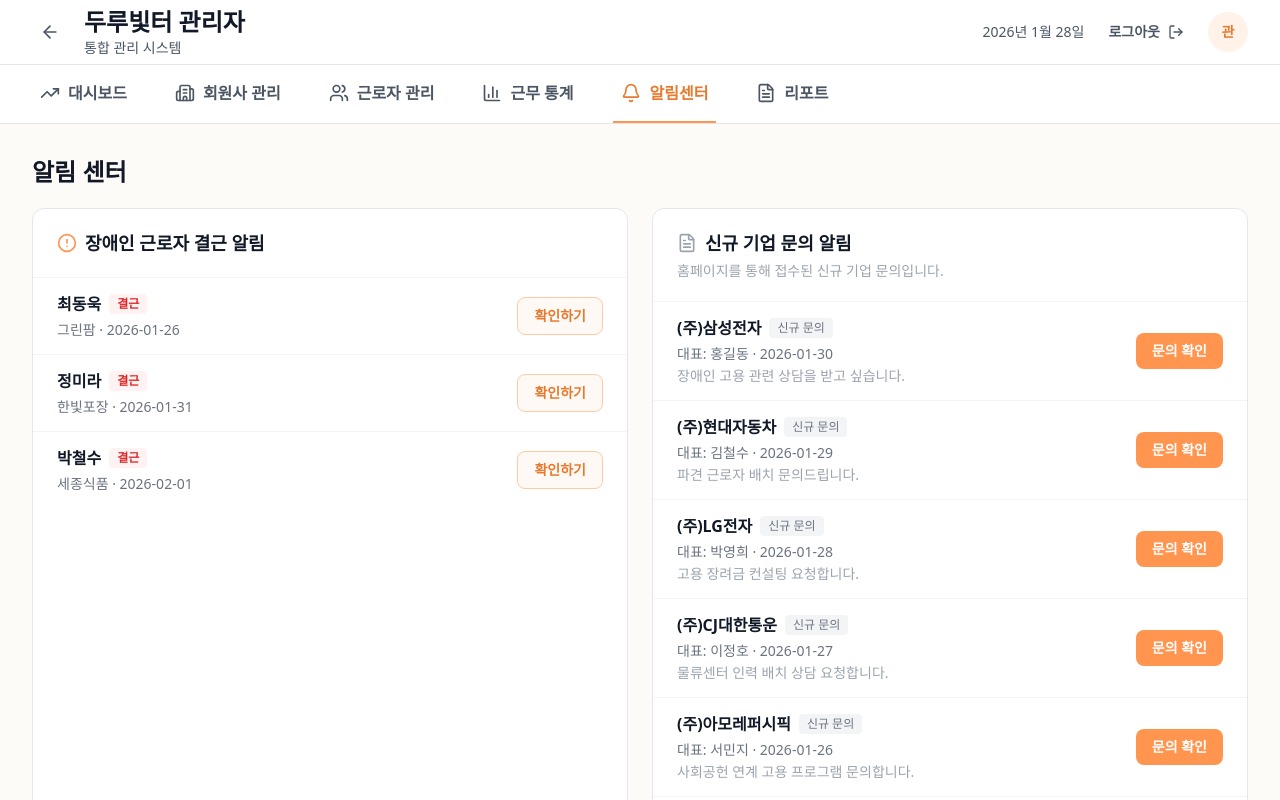
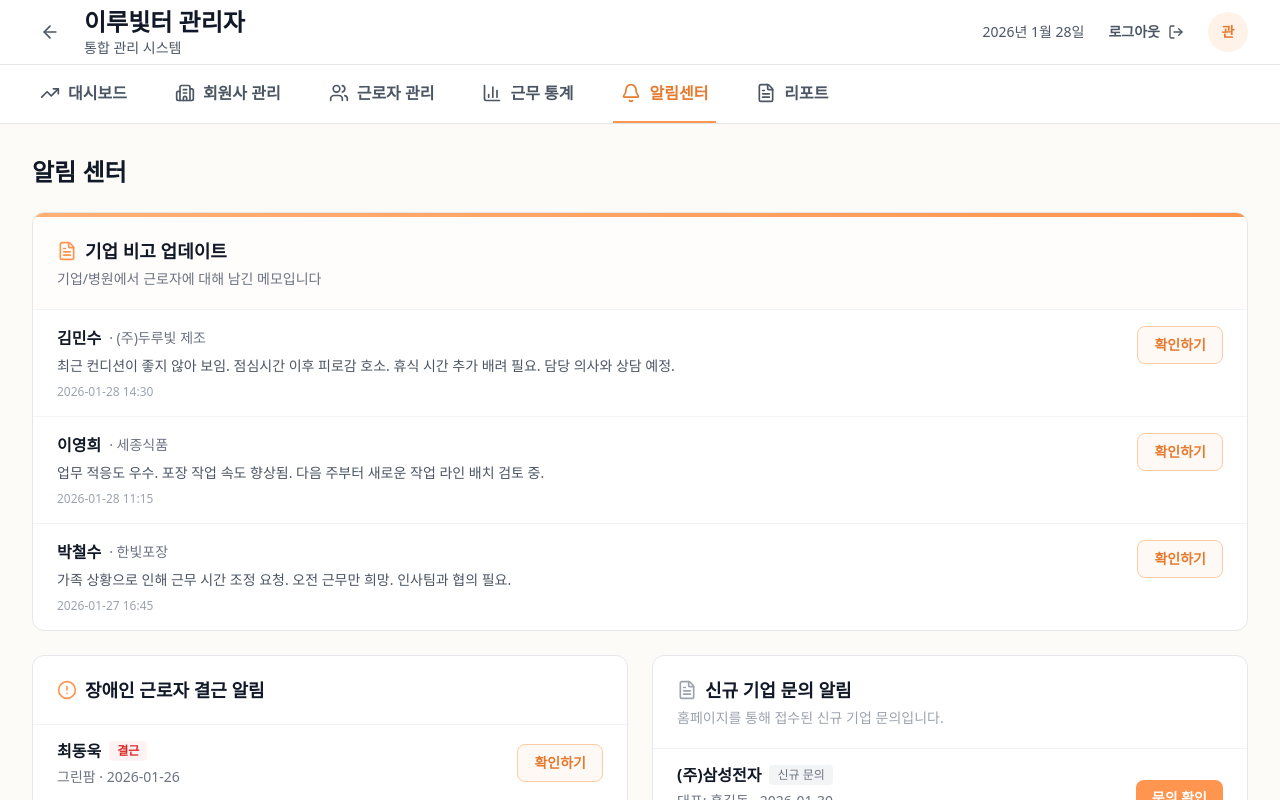
Before and after one commit to etax119-arch/irubitteo, a Next.js app: page /admin/notifications in a window 1280 px wide. Shown: the top 800 px of the page. Built offline with nearby package versions, Linux system fonts and the light colour scheme; no server answers; a web font is replaced by a local one.

Commit message:
이루빛 관리자 페이지 알림센터 디자인 변경

```diff
--- /dev/null
+++ b/app/admin/_components/NoteUpdateAlertList.tsx
@@ -0,0 +1,71 @@
+'use client';
+
+import { FileText } from 'lucide-react';
+
+export interface NoteUpdateAlert {
+  id: number;
+  workerName: string;
+  companyName: string;
+  noteContent: string;
+  updatedAt: string;
+}
+
+interface NoteUpdateAlertListProps {
+  alerts: NoteUpdateAlert[];
+  onViewDetail: (workerId: number) => void;
+}
+
+export function NoteUpdateAlertList({ alerts, onViewDetail }: NoteUpdateAlertListProps) {
+  return (
+    <div className="bg-white rounded-xl border border-gray-200 overflow-hidden">
+      {/* 상단 오렌지 포인트 라인 */}
+      <div className="h-1 bg-gradient-to-r from-duru-orange-400 to-duru-orange-500" />
+
+      <div className="px-6 py-5 border-b border-gray-100 bg-duru-orange-50/30">
+        <h3 className="text-lg font-bold text-gray-900 flex items-center gap-2">
+          <FileText className="w-5 h-5 text-duru-orange-500" />
+          기업 비고 업데이트
+        </h3>
+        <p className="text-sm text-gray-500 mt-1">기업/병원에서 근로자에 대해 남긴 메모입니다</p>
+      </div>
+
+      <div className="divide-y divide-gray-100">
+        {alerts.length > 0 ? (
+          alerts.map((alert) => (
+            <div key={alert.id} className="px-6 py-4 hover:bg-gray-50 transition-colors">
+              <div className="flex items-start gap-4">
+                <div className="flex-1 min-w-0">
+                  {/* 근로자 이름 + 소속 기업 */}
+                  <div className="flex items-center gap-2 mb-1.5">
+                    <span className="font-bold text-gray-900">{alert.workerName}</span>
+                    <span className="text-sm text-gray-500">· {alert.companyName}</span>
+                  </div>
+
+                  {/* 비고 내용 (2~3줄 말줄임) */}
+                  <p className="text-sm text-gray-600 line-clamp-2 mb-2">
+                    {alert.noteContent}
+                  </p>
+
+                  {/* 업데이트 일자 */}
+                  <p className="text-xs text-gray-400">{alert.updatedAt}</p>
+                </div>
+
+                {/* 확인하기 버튼 */}
+                <button
+                  onClick={() => onViewDetail(alert.id)}
+                  className="px-4 py-2 rounded-lg border border-duru-orange-300 bg-duru-orange-50 text-duru-orange-600 hover:bg-duru-orange-100 text-sm font-semibold whitespace-nowrap transition-colors shrink-0"
+                >
+                  확인하기
+                </button>
+              </div>
+            </div>
+          ))
+        ) : (
+          <div className="py-16 text-center text-gray-400 text-sm">
+            현재 확인할 비고 업데이트가 없습니다.
+          </div>
+        )}
+      </div>
+    </div>
+  );
+}
--- a/app/admin/_components/PrintPreviewModal.tsx
+++ b/app/admin/_components/PrintPreviewModal.tsx
@@ -250,14 +250,14 @@ function PrintPreviewContent({
                 </div>
               </div>
               <div>
-                <p className="text-sm text-gray-600 mb-2">두루빛터 (담당자)</p>
+                <p className="text-sm text-gray-600 mb-2">이루빛터 (담당자)</p>
                 <div className="border-2 border-gray-300 rounded-lg p-6 h-24 flex items-center justify-center">
                   <p className="text-gray-400">(서명/인)</p>
                 </div>
               </div>
             </div>
             <div className="flex justify-end text-sm text-gray-600 mt-4">
-              <div>두루빛터 중앙 통제 시스템</div>
+              <div>이루빛터 중앙 통제 시스템</div>
             </div>
           </div>
         </div>
--- a/app/admin/_data/dummyData.ts
+++ b/app/admin/_data/dummyData.ts
@@ -8,6 +8,7 @@ import type {
   DailyAttendanceData,
   MonthlyWorkStats,
 } from '@/types/adminDashboard';
+import type { NoteUpdateAlert } from '../_components/NoteUpdateAlertList';
 
 export const adminStats: AdminStats = {
   totalCompanies: 24,
@@ -245,7 +246,7 @@ export const inquiryList: Inquiry[] = [
     email: 'park@lg.com',
     summary: '고용 장려금 컨설팅 요청합니다.',
     content:
-      '장애인 고용 장려금 신청 절차와 두루빛터 서비스 연계 방안에 대해 상세히 알고 싶습니다.',
+      '장애인 고용 장려금 신청 절차와 이루빛터 서비스 연계 방안에 대해 상세히 알고 싶습니다.',
   },
   {
     id: 4,
@@ -345,3 +346,27 @@ export const monthlyWorkStats: MonthlyWorkStats = {
     { id: 10, name: '강태민', department: '재배', totalHours: 176, avgHours: 8.0, workDays: 22, lateDays: 0, scheduledWorkDays: ['월', '화', '수', '목', '금'] },
   ],
 };
+
+export const noteUpdateAlerts: NoteUpdateAlert[] = [
+  {
+    id: 1,
+    workerName: '김민수',
+    companyName: '(주)두루빛 제조',
+    noteContent: '최근 컨디션이 좋지 않아 보임. 점심시간 이후 피로감 호소. 휴식 시간 추가 배려 필요. 담당 의사와 상담 예정.',
+    updatedAt: '2026-01-28 14:30',
+  },
+  {
+    id: 2,
+    workerName: '이영희',
+    companyName: '세종식품',
+    noteContent: '업무 적응도 우수. 포장 작업 속도 향상됨. 다음 주부터 새로운 작업 라인 배치 검토 중.',
+    updatedAt: '2026-01-28 11:15',
+  },
+  {
+    id: 3,
+    workerName: '박철수',
+    companyName: '한빛포장',
+    noteContent: '가족 상황으로 인해 근무 시간 조정 요청. 오전 근무만 희망. 인사팀과 협의 필요.',
+    updatedAt: '2026-01-27 16:45',
+  },
+];
--- a/app/admin/companies/[id]/page.tsx
+++ b/app/admin/companies/[id]/page.tsx
@@ -90,7 +90,7 @@ export default function CompanyDetailPage() {
   ];
 
   const uploadedFiles: UploadedFile[] = [
-    { id: 1, name: '두루빛터_위탁계약서_2025.pdf', uploadDate: '2025-06-01', size: '2.4 MB' },
+    { id: 1, name: '이루빛터_위탁계약서_2025.pdf', uploadDate: '2025-06-01', size: '2.4 MB' },
     { id: 2, name: '개인정보처리위탁_동의서.pdf', uploadDate: '2025-06-01', size: '1.1 MB' },
     { id: 3, name: '근로자_배치계획서_2026.pdf', uploadDate: '2026-01-10', size: '850 KB' },
   ];
--- a/app/admin/layout.tsx
+++ b/app/admin/layout.tsx
@@ -53,7 +53,7 @@ export default function AdminLayout({ children }: { children: React.ReactNode })
                 <ArrowLeft className="w-5 h-5 text-gray-600" />
               </button>
               <div>
-                <h1 className="text-2xl font-bold text-gray-900">두루빛터 관리자</h1>
+                <h1 className="text-2xl font-bold text-gray-900">이루빛터 관리자</h1>
                 <p className="text-sm text-gray-600">통합 관리 시스템</p>
               </div>
             </div>
--- a/app/admin/notifications/page.tsx
+++ b/app/admin/notifications/page.tsx
@@ -2,10 +2,11 @@
 
 import { useState } from 'react';
 import { useRouter } from 'next/navigation';
+import { NoteUpdateAlertList } from '../_components/NoteUpdateAlertList';
 import { AbsenceAlertList } from '../_components/AbsenceAlertList';
 import { InquiryList } from '../_components/InquiryList';
 import { InquiryDetailModal } from '../_components/InquiryDetailModal';
-import { absenceAlerts, inquiryList as initialInquiries, workersData } from '../_data/dummyData';
+import { absenceAlerts, inquiryList as initialInquiries, workersData, noteUpdateAlerts } from '../_data/dummyData';
 import type { Inquiry } from '@/types/adminDashboard';
 
 export default function AdminNotificationsPage() {
@@ -20,19 +21,27 @@ export default function AdminNotificationsPage() {
     }
   };
 
+  const handleViewNoteDetail = (workerId: number) => {
+    router.push(`/admin/employees/${workerId}`);
+  };
+
   const handleInquiryComplete = (inquiryId: number) => {
     setInquiries((prev) => prev.filter((inq) => inq.id !== inquiryId));
   };
 
   return (
-    <div className="space-y-5">
+    <div className="space-y-6">
       <h2 className="text-2xl font-bold text-gray-900">알림 센터</h2>
 
+      {/* 1순위: 기업 비고 업데이트 알림 (전체 너비) */}
+      <NoteUpdateAlertList alerts={noteUpdateAlerts} onViewDetail={handleViewNoteDetail} />
+
+      {/* 2순위: 장애인 근로자 결근 알림 + 3순위: 신규 기업 문의 알림 */}
       <div className="grid grid-cols-1 lg:grid-cols-2 gap-6">
         {/* 좌측: 장애인 근로자 결근 알림 */}
         <AbsenceAlertList alerts={absenceAlerts} onViewDetail={handleViewWorkerDetail} />
 
-        {/* 우측: 신규 기업 문의 알림 */}
+        {/* 우측(하단 배치): 신규 기업 문의 알림 */}
         <InquiryList inquiries={inquiries} onViewDetail={setSelectedInquiry} />
       </div>
 
```
